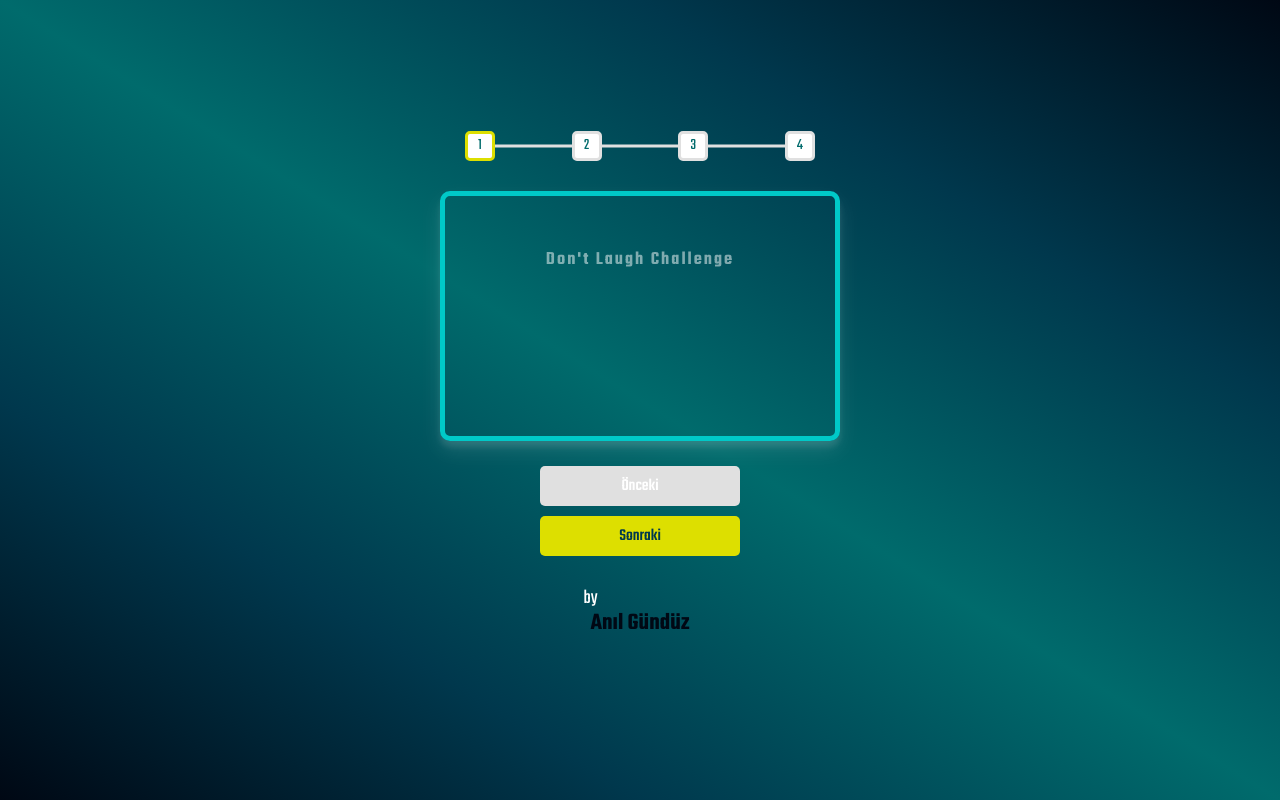
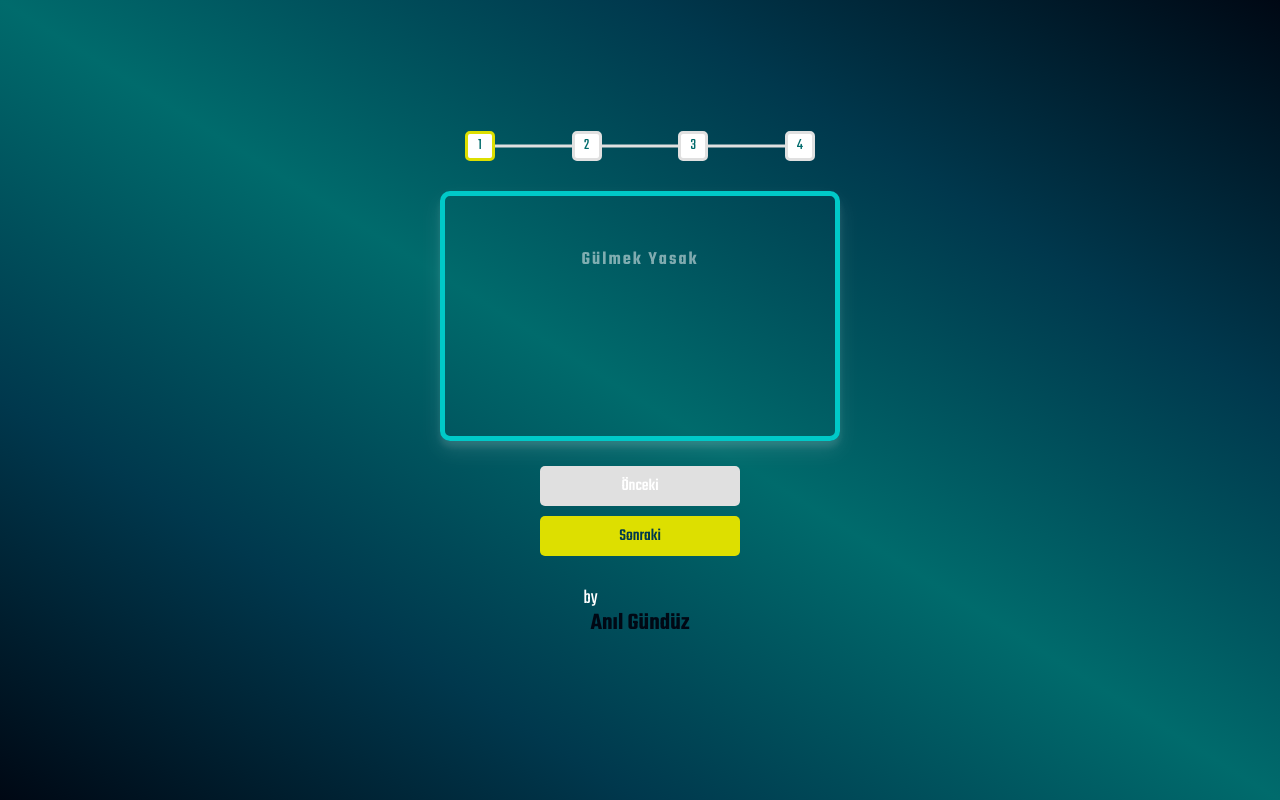
Before and after one commit to agunduuz/stepbystep-jokes, a plain HTML site: page index.html in a window 1280 px wide. Drawn offline with Linux system fonts and the light colour scheme; no server answers.

Commit message:
Update index.html

```diff
--- a/index.html
+++ b/index.html
@@ -20,7 +20,7 @@
             <div class="area ">4</div>
         </div>
         <div class="jokeBox">
-            <h3>Don't Laugh Challenge</h3>
+            <h3>Gülmek Yasak</h3>
             <div id="joke" class="joke"></div>
         </div>
 
```
